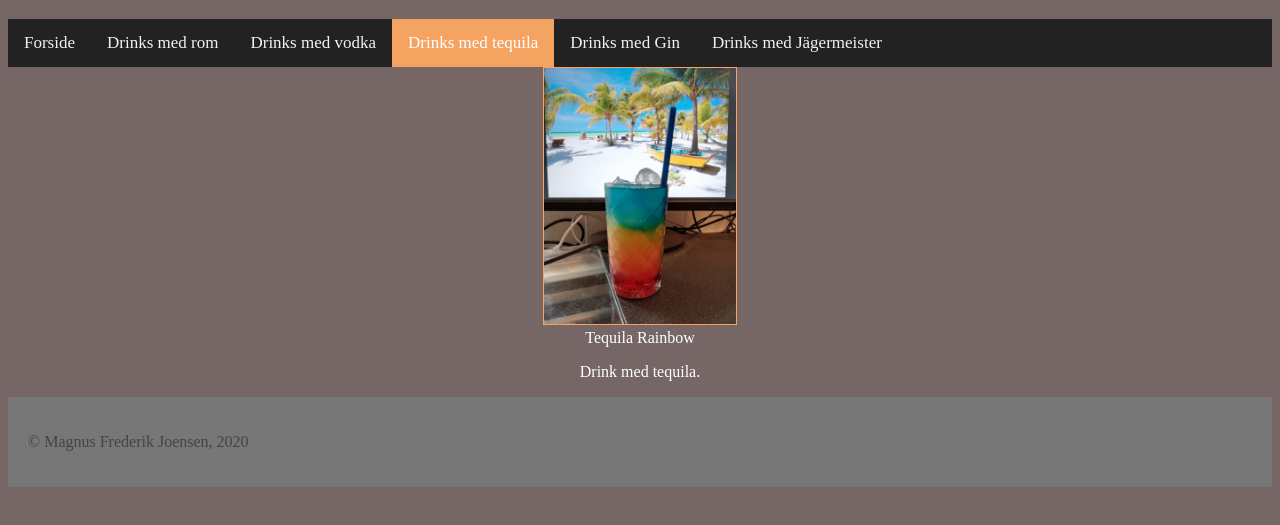
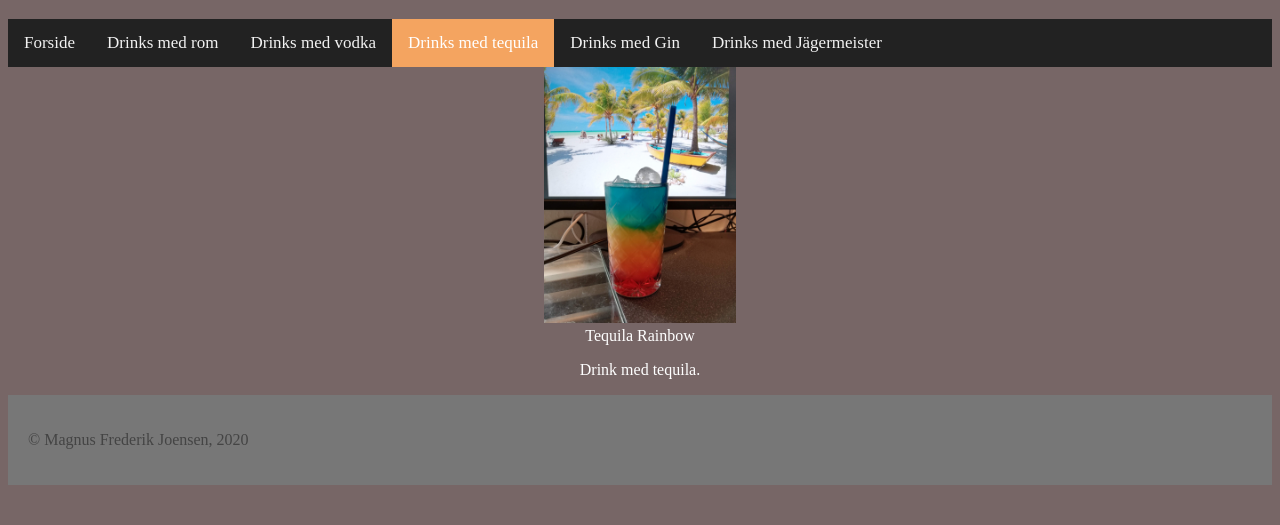
Before and after one commit to drinksmedmagnus/drinksmedmagnus.github.io, a plain HTML site: page tequila.html in a window 1280 px wide. Shown: the part 61-586 px from the top of the page. Drawn offline with Linux system fonts and the light colour scheme; a web font is replaced by a local one.

Commit message:
Update tequila.html

```diff
--- a/tequila.html
+++ b/tequila.html
@@ -17,7 +17,7 @@
 		<a href="jagermeister.html">Drinks med Jägermeister</a>
 	</div>
 	<div class="container">
-		<a href="tequila_rainbow.html"><img class="image clickable" src="tequila_rainbow.jpg" alt="Tequila Rainbow" width="192" height="256"></a>
+		<a href="tequila_rainbow.html"><img class="clickable" src="tequila_rainbow.jpg" alt="Tequila Rainbow" width="192" height="256"></a>
 		<div class="text-block">
 			<h4">Tequila Rainbow</h4>
 			<p>Drink med tequila.</p>
```
